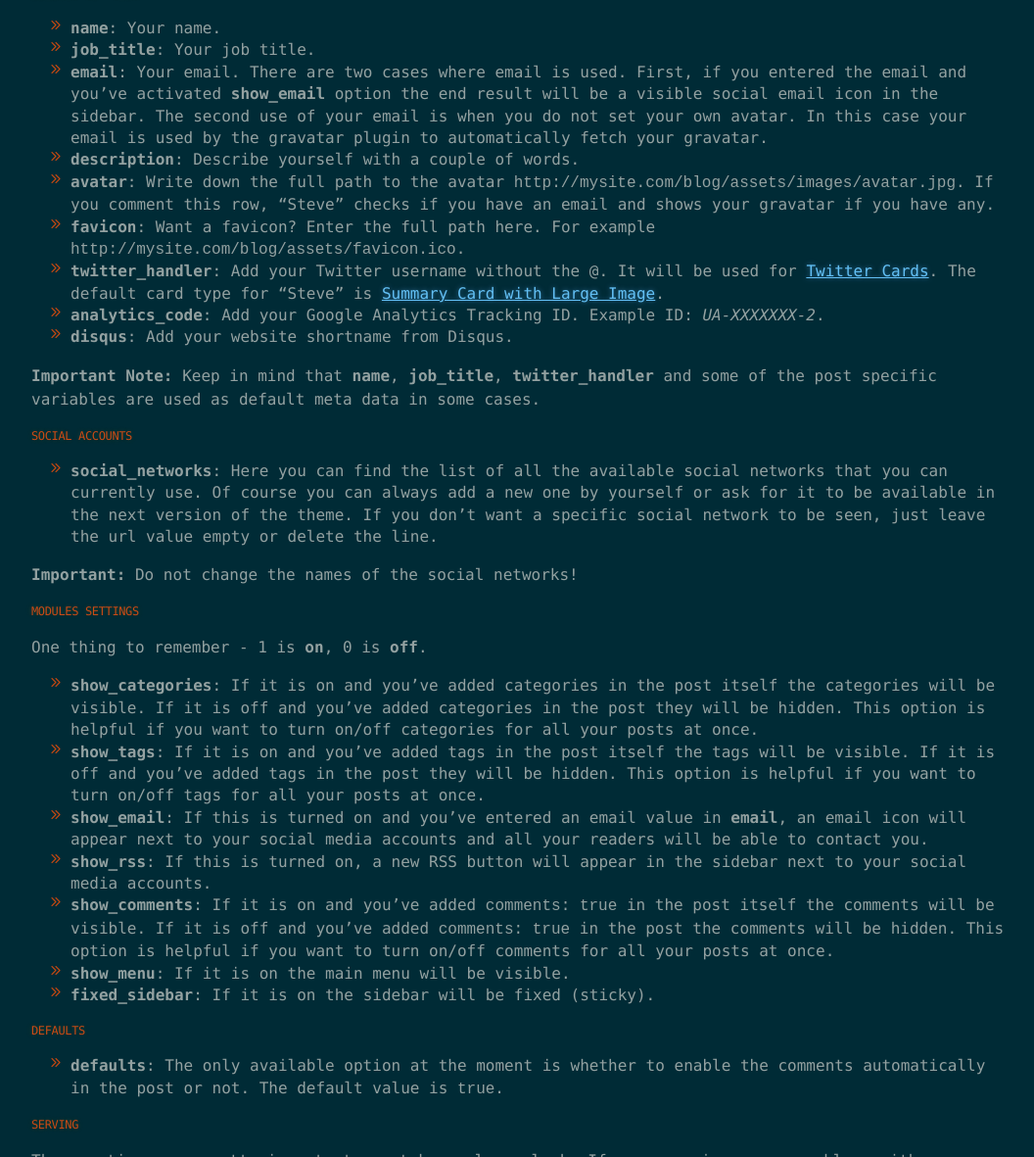
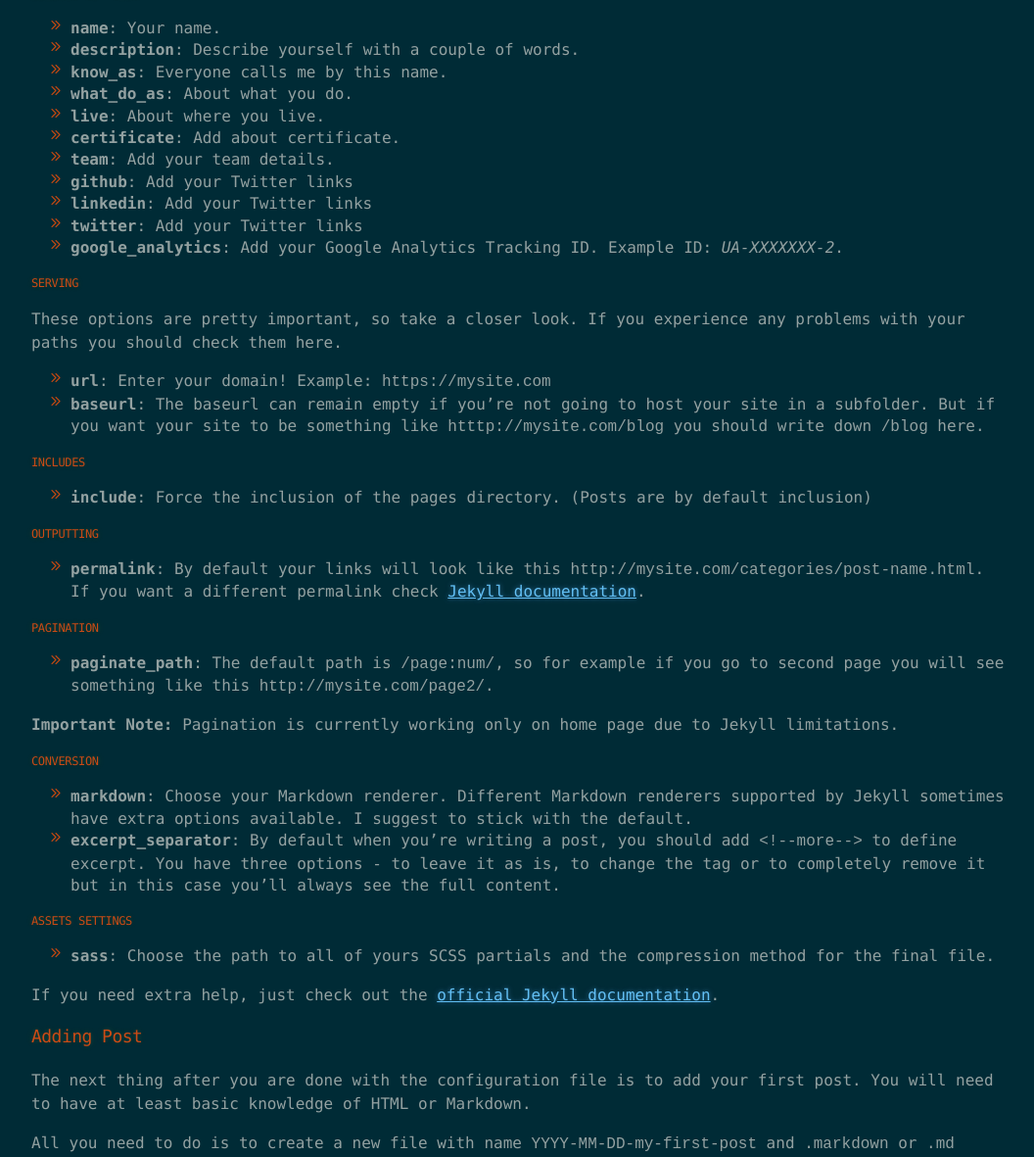
Before and after one commit to federico22285/federico.github.io, a Jekyll site: the page built from _posts/2020-02-10-docmentation.md, in a window 1280 px wide and 1400 px high, scrolled down 534 px. Shown: the part 219-1400 px from the top of the window at 98% size, without its empty margins (108-1164 px from the left). Built offline with Jekyll 4.4.1, drawn with Linux system fonts in a browser that asks for light colours; some of the changed text lies outside the part shown.

Commit message:
docs updated

```diff
--- a/_config.yml
+++ b/_config.yml
@@ -1,7 +1,5 @@
 title: "Federico"
 description: "Federico's Blog ~ Technical posts"
-show_downloads: false
-show_repo: false
 # google_analytics: UA-XXXXXXXXX-X
 
 # Build settings
--- a/_layouts/default.html
+++ b/_layouts/default.html
@@ -6,19 +6,19 @@
     <meta name="viewport" content="width=device-width, initial-scale=1">
     <title>{{ site.description }}</title>
     <link rel="stylesheet" href="{{ '/assets/css/style.css?v=' | append: site.github.build_revision | relative_url }}">
-    <link rel="apple-touch-icon" sizes="57x57" href="/assets/icons/apple-icon-57x57.png">
-    <link rel="apple-touch-icon" sizes="60x60" href="/assets/icons/apple-icon-60x60.png">
-    <link rel="apple-touch-icon" sizes="72x72" href="/assets/icons/apple-icon-72x72.png">
-    <link rel="apple-touch-icon" sizes="76x76" href="/assets/icons/apple-icon-76x76.png">
-    <link rel="apple-touch-icon" sizes="114x114" href="/assets/icons/apple-icon-114x114.png">
-    <link rel="apple-touch-icon" sizes="120x120" href="/assets/icons/apple-icon-120x120.png">
-    <link rel="apple-touch-icon" sizes="144x144" href="/assets/icons/apple-icon-144x144.png">
-    <link rel="apple-touch-icon" sizes="152x152" href="/assets/icons/apple-icon-152x152.png">
-    <link rel="apple-touch-icon" sizes="180x180" href="/assets/icons/apple-icon-180x180.png">
-    <link rel="icon" type="image/png" sizes="192x192"  href="/assets/icons/android-icon-192x192.png">
-    <link rel="icon" type="image/png" sizes="32x32" href="/assets/icons/favicon-32x32.png">
-    <link rel="icon" type="image/png" sizes="96x96" href="/assets/icons/favicon-96x96.png">
-    <link rel="icon" type="image/png" sizes="16x16" href="/assets/icons/favicon-16x16.png">
+    <link rel="apple-touch-icon" sizes="57x57" href="{{"/assets/icons/apple-icon-57x57.png" | prepend: site.baseurl | prepend: site.url }}">
+    <link rel="apple-touch-icon" sizes="60x60" href="{{"/assets/icons/apple-icon-60x60.png" | prepend: site.baseurl | prepend: site.url }}">
+    <link rel="apple-touch-icon" sizes="72x72" href="{{"/assets/icons/apple-icon-72x72.png" | prepend: site.baseurl | prepend: site.url }}">
+    <link rel="apple-touch-icon" sizes="76x76" href="{{"/assets/icons/apple-icon-76x76.png" | prepend: site.baseurl | prepend: site.url }}">
+    <link rel="apple-touch-icon" sizes="114x114" href="{{"/assets/icons/apple-icon-114x114.png" | prepend: site.baseurl | prepend: site.url }}">
+    <link rel="apple-touch-icon" sizes="120x120" href="{{"/assets/icons/apple-icon-120x120.png" | prepend: site.baseurl | prepend: site.url }}">
+    <link rel="apple-touch-icon" sizes="144x144" href="{{"/assets/icons/apple-icon-144x144.png" | prepend: site.baseurl | prepend: site.url }}">
+    <link rel="apple-touch-icon" sizes="152x152" href="{{"/assets/icons/apple-icon-152x152.png" | prepend: site.baseurl | prepend: site.url }}">
+    <link rel="apple-touch-icon" sizes="180x180" href="{{"/assets/icons/apple-icon-180x180.png" | prepend: site.baseurl | prepend: site.url }}">
+    <link rel="icon" type="image/png" sizes="192x192"  href="{{"/assets/icons/android-icon-192x192.png" | prepend: site.baseurl | prepend: site.url }}">
+    <link rel="icon" type="image/png" sizes="32x32" href="{{"/assets/icons/favicon-32x32.png" | prepend: site.baseurl | prepend: site.url }}">
+    <link rel="icon" type="image/png" sizes="96x96" href="{{"/assets/icons/favicon-96x96.png" | prepend: site.baseurl | prepend: site.url }}">
+    <link rel="icon" type="image/png" sizes="16x16" href="{{"/assets/icons/favicon-16x16.png" | prepend: site.baseurl | prepend: site.url }}">
     <link rel="manifest" href="/assets/icons/manifest.json">
     <meta name="msapplication-TileColor" content="#ffffff">
     <meta name="msapplication-TileImage" content="/assets/icons/ms-icon-144x144.png">
@@ -46,16 +46,6 @@
       <div class="container">
         <h1><a style="color:inherit; text-decoration: none;" href="/">{{ site.title | default: site.github.repository_name }}</a></h1>
         <h2>{{ site.description | default: site.github.project_tagline }}</h2>
-
-        <section id="downloads">
-          {% if site.show_downloads %}
-            <a href="{{ site.github.zip_url }}" class="btn">Download as .zip</a>
-            <a href="{{ site.github.tar_url }}" class="btn">Download as .tar.gz</a>
-          {% endif %}
-          {% if site.show_repo %}
-            <a href="{{ site.github.repository_url }}" class="btn btn-github"><span class="icon"></span>View on GitHub</a>
-          {% endif %}
-        </section>
       </div>
     </header>
 
--- a/_layouts/post.html
+++ b/_layouts/post.html
@@ -9,4 +9,4 @@ layout: default
 
 {{content}}
 
-<p><a href="{{ site.url }}">back</a></p>
+<p><a href="{{ site.url }}{{ site.baseurl }}">back</a></p>
--- a/_posts/2020-02-10-docmentation.md
+++ b/_posts/2020-02-10-docmentation.md
@@ -13,37 +13,16 @@ All configuration options are in the <code>_config.yml</code> file.
 
 ##### General Settings
 * **name**: Your name.
-* **job_title**: Your job title.
-* **email**: Your email. There are two cases where email is used. First, if you entered the email and you've activated **show_email** option the end result will be a visible social email icon in the sidebar. The second use of your email is when you do not set your own avatar. In this case your email is used by the gravatar plugin to automatically fetch your gravatar.
 * **description**: Describe yourself with a couple of words.
-* **avatar**: Write down the full path to the avatar <code>http://mysite.com/blog/assets/images/avatar.jpg</code>. If you comment this row, "Steve" checks if you have an email and shows your gravatar if you have any.
-* **favicon**: Want a favicon? Enter the full path here. For example <code>http://mysite.com/blog/assets/favicon.ico</code>.
-* **twitter_handler**: Add your Twitter username without the @. It will be used for [Twitter Cards](https://dev.twitter.com/cards/overview){:target="_blank"}. The default card type for "Steve" is [Summary Card with Large Image](https://dev.twitter.com/cards/types/summary-large-image){:target="_blank"}.
-* **analytics_code**: Add your Google Analytics Tracking ID. Example ID: *UA-XXXXXXX-2*.
-* **disqus**: Add your website shortname from Disqus.
-
-**Important Note:** Keep in mind that **name**, **job_title**, **twitter_handler** and some of the post specific variables are used as default meta data in some cases.
-
-<!--more-->
-
-##### Social Accounts
-* **social_networks**: Here you can find the list of all the available social networks that you can currently use. Of course you can always add a new one by yourself or ask for it to be available in the next version of the theme. If you don't want a specific social network to be seen, just leave the url value empty or delete the line.
-
-**Important:** Do not change the names of the social networks!
-
-##### Modules Settings
-One thing to remember - 1 is **on**, 0 is **off**.
-
-* **show_categories**: If it is on and you've added categories in the post itself the categories will be visible. If it is off and you've added categories in the post they will be hidden. This option is helpful if you want to turn on/off categories for all your posts at once.
-* **show_tags**: If it is on and you've added tags in the post itself the tags will be visible. If it is off and you've added tags in the post they will be hidden.  This option is helpful if you want to turn on/off tags for all your posts at once.
-* **show_email**: If this is turned on and you've entered an email value in **email**, an email icon will appear next to your social media accounts and all your readers will be able to contact you.
-* **show_rss**: If this is turned on, a new RSS button will appear in the sidebar next to your social media accounts.
-* **show_comments**: If it is on and you've added <code>comments: true</code> in the post itself the comments will be visible. If it is off and you've added <code>comments: true</code> in the post the comments will be hidden. This option is helpful if you want to turn on/off comments for all your posts at once.
-* **show_menu**: If it is on the main menu will be visible.
-* **fixed_sidebar**: If it is on the sidebar will be fixed (sticky).
-
-##### Defaults
-* **defaults**: The only available option at the moment is whether to enable the comments automatically in the post or not. The default value is <code>true</code>.
+* **know_as**: Everyone calls me by this name.
+* **what_do_as**: About what you do.
+* **live**: About where you live.
+* **certificate**: Add about certificate.
+* **team**: Add your team details.
+* **github**: Add your Twitter links
+* **linkedin**: Add your Twitter links
+* **twitter**: Add your Twitter links
+* **google_analytics**: Add your Google Analytics Tracking ID. Example ID: *UA-XXXXXXX-2*.
 
 ##### Serving
 These options are pretty important, so take a closer look. If you experience any problems with your paths you should check them here.
@@ -53,15 +32,13 @@ These options are pretty important, so take a closer look. If you experience any
 
 ##### Includes
 
-* **include**: Force the inclusion of the pages directory.
+* **include**: Force the inclusion of the pages directory. (Posts are by default inclusion)
 
 ##### Outputting
 
 * **permalink**: By default your links will look like this <code>http://mysite.com/categories/post-name.html</code>. If you want a different permalink check [Jekyll documentation](https://jekyllrb.com/docs/permalinks/){:target="_blank"}.
-* **category_dir**: The default directory is <code>categories</code>, so for example if you go to random category index you will see something like this <code>http://mysite.com/categories/category-name/postname.html</code>.
 
 ##### Pagination
-* **paginate**: You should enter a number that stands for the number of posts per page.
 * **paginate_path**: The default path is <code>/page:num/</code>, so for example if you go to second page you will see something like this <code>http://mysite.com/page2/</code>.
 
 **Important Note:** Pagination is currently working only on home page due to Jekyll limitations.
@@ -75,15 +52,6 @@ These options are pretty important, so take a closer look. If you experience any
 
 If you need extra help, just check out the [official Jekyll documentation](https://jekyllrb.com/docs/home/){:target="_blank"}.
 
-### Additional Configuration
-
-<dl>
-	<dt>How to change your default theme color?</dt>
-	<dd>Just go to <code>/assets/partials/_vars.scss</code> and change the color of the <code>$primary-color</code> variable.</dd>
-
-	<dt>How Facebook knows which image to use for sharing?</dt>
-	<dd>By default the script gets the first image in the post so take that in mind when you write a blog post.</dd>
-</dl>
 
 ### Adding Post
 
@@ -101,20 +69,6 @@ In the beginning of the every post you have a so called [front matter](https://j
 
 **description**: Meta description used for better SEO.
 
-**comments**: By default they are always <code>true</code>, but if you want to turn them off for a specific post just set this to <code>false</code>.
+**author**: Adding Author for the post. By default "Federico" is set.
 
-**category**: List the categories in which you want your post to appear.
-
-**tags**: List your tags here.
-
-### Adding Page
-
-Adding page is even simpler than adding post. Just create a sub-folder to the pages directory and inside that sub-folder create index.md file. The folder name is your page name. Every folder must contain index file. Pages are also using front matter to add information to your page.
-
-**layout**: The page layout.
-
-**title**: Page's title.
-
-**permalink**: This is important. If you do not enter the permalink, your url will be something like this <code>http://example.com/_pages/about</code>. Enter the permalink and get rid of <code>/_pages/</code> part. Do not forget the trailing slash!
-
-That's it! Do not hesitate to ask if you have any questions. Also you can send me feature requests. There are some nice features that are planed for the upcoming versions. Happy blogging!
+That's it! Do not hesitate to ask if you have any questions. Happy blogging!
```
